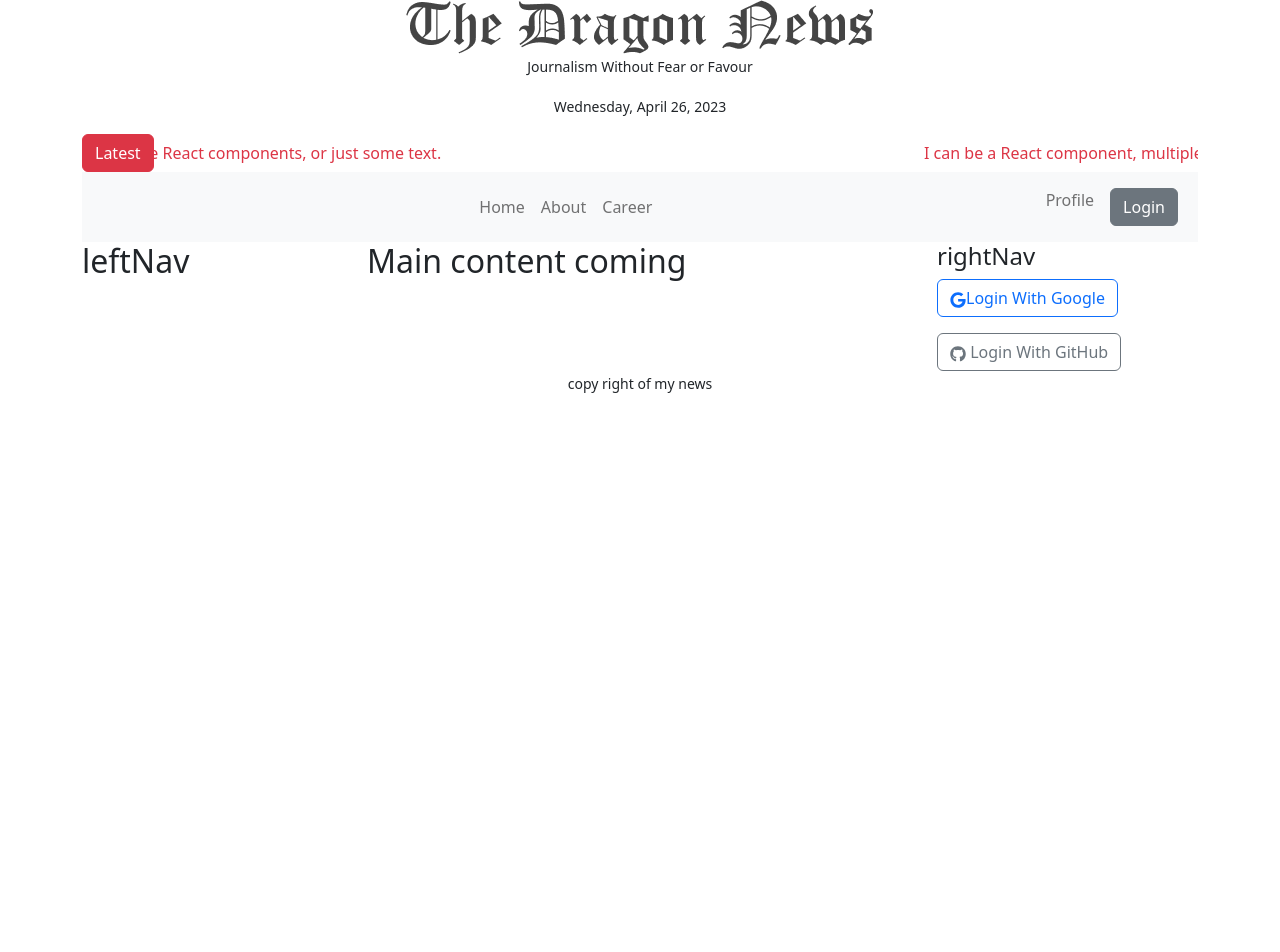
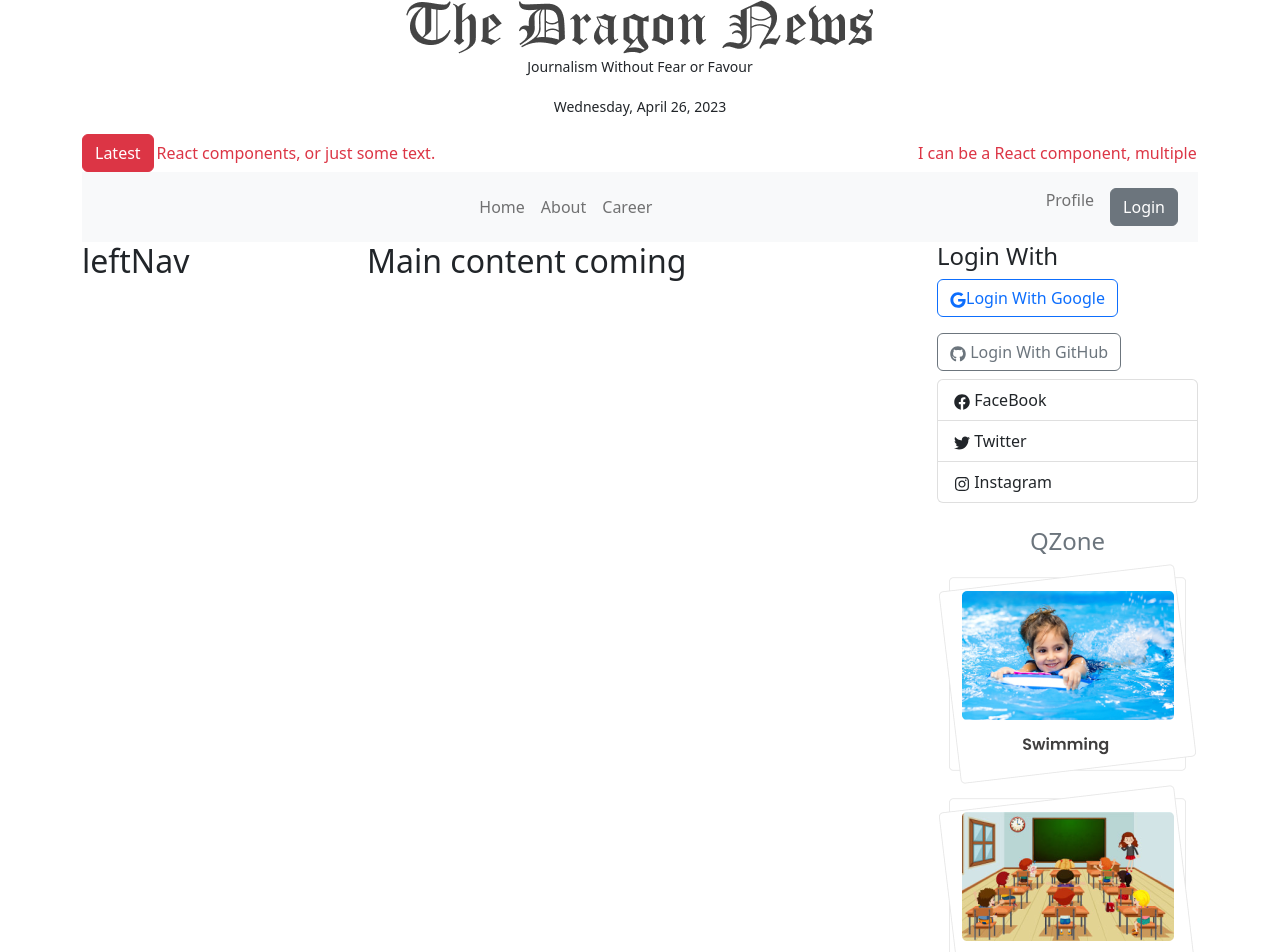
Before and after one commit to MTofayelAhmed/the-news-dragon-clicent, a React (Vite) app: page / in a window 1280 px wide. Shown: the top 952 px of the page. Before the commit the page ends 800 px from the top, so only its background shows below. Built offline with nearby package versions, Linux system fonts and the light colour scheme.

Commit message:
Qzone done

```diff
--- /dev/null
+++ b/src/Pages/Shared/QZone/QZone.jsx
@@ -0,0 +1,17 @@
+import React from "react";
+import QZone1 from "../../../assets/qZone1.png";
+import QZone2 from "../../../assets/qZone2.png";
+import QZone3 from "../../../assets/qZone3.png";
+
+const QZone = () => {
+  return (
+    <div className="text-secondary my-4 text-center">
+      <h4>QZone</h4>
+      <img src={QZone1} alt="" />
+      <img src={QZone2} alt="" />
+      <img src={QZone3} alt="" />
+    </div>
+  );
+};
+
+export default QZone;
--- a/src/Pages/Shared/RightNav/RightNav.jsx
+++ b/src/Pages/Shared/RightNav/RightNav.jsx
@@ -1,13 +1,40 @@
-import React from 'react';
-import { Button } from 'react-bootstrap';
-import { FaGithub, FaGoogle } from 'react-icons/fa';
+import React from "react";
+import { Button, ListGroup } from "react-bootstrap";
+import {
+  FaGithub,
+  FaGoogle,
+  FaFacebook,
+  FaTwitter,
+  FaInstagram,
+} from "react-icons/fa";
+import QZone from "../QZone/QZone";
 
 const RightNav = () => {
   return (
     <div>
-      <h4>rightNav</h4>
-      <Button className='mb-3' variant="outline-primary"> <FaGoogle />Login With Google</Button>
-      <Button variant="outline-secondary"><FaGithub/> Login With GitHub</Button>
+      <h4>Login With</h4>
+      <Button className="mb-3" variant="outline-primary">
+        {" "}
+        <FaGoogle />
+        Login With Google
+      </Button>
+      <Button variant="outline-secondary">
+        <FaGithub /> Login With GitHub
+      </Button>
+      <div className="mt-2">
+        <ListGroup>
+          <ListGroup.Item>
+            <FaFacebook></FaFacebook> FaceBook
+          </ListGroup.Item>
+          <ListGroup.Item>
+            <FaTwitter></FaTwitter> Twitter
+          </ListGroup.Item>
+          <ListGroup.Item>
+            <FaInstagram></FaInstagram> Instagram
+          </ListGroup.Item>
+        </ListGroup>
+        <QZone></QZone>
+      </div>
     </div>
   );
 };
```
